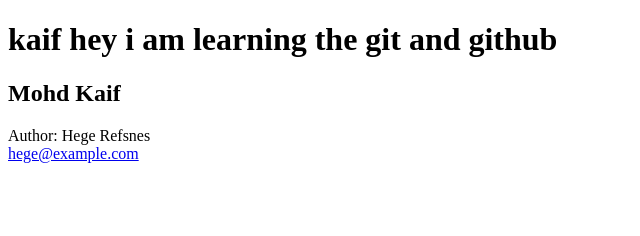
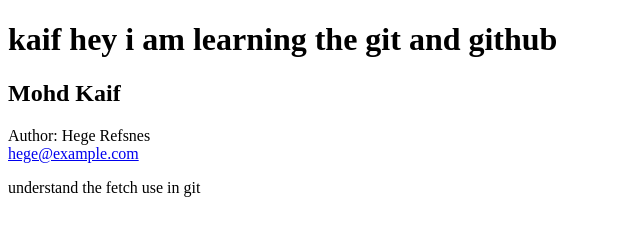
Before and after one commit to mohdkaif1729/git-github, a plain HTML site: page index.html in a window 1280 px wide. Shown: the whole page, without its empty margins (0-640 px from the left). Drawn offline with Linux system fonts and the light colour scheme.

Commit message:
understand the fetch use in git

```diff
--- a/index.html
+++ b/index.html
@@ -12,5 +12,6 @@
       Author: Hege Refsnes<br />
       <a href="mailto:hege@example.com">hege@example.com</a>
     </p>
+    <p>understand the fetch use in git</p>
   </body>
 </html>
```
